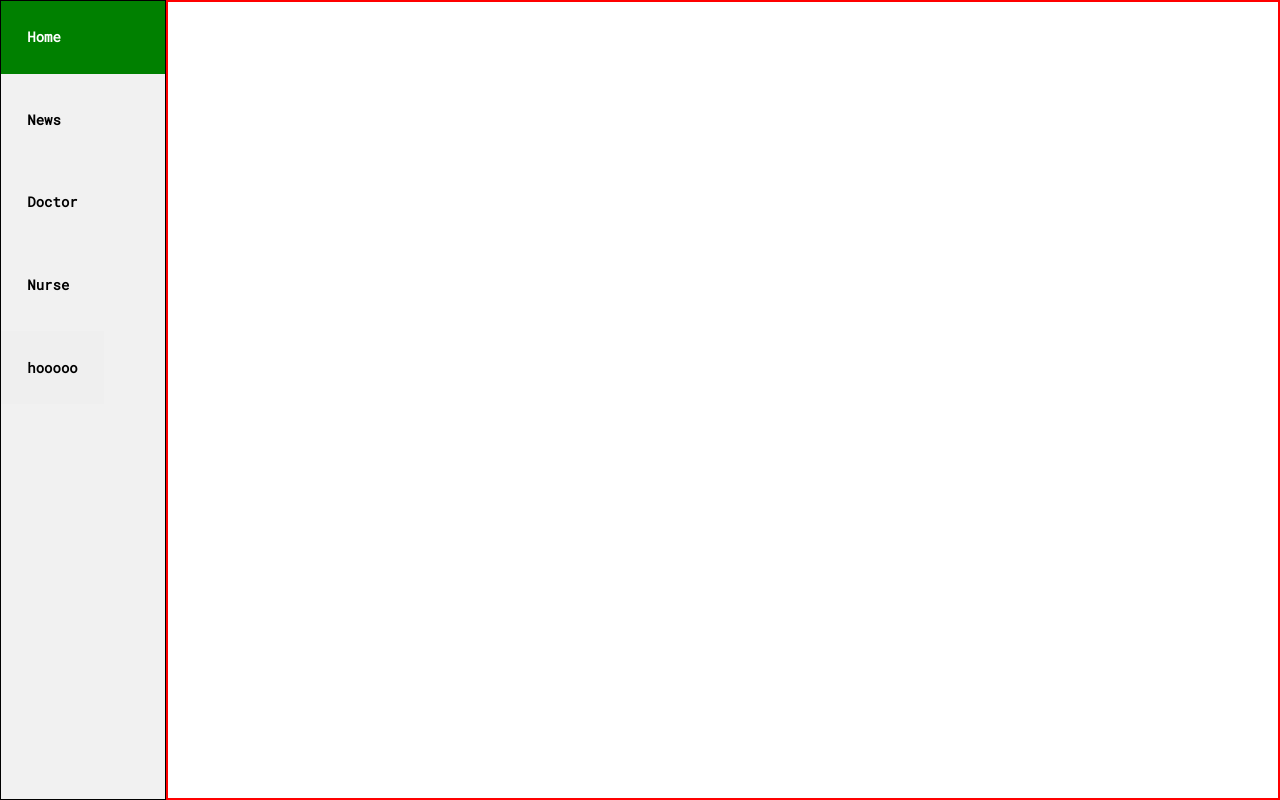
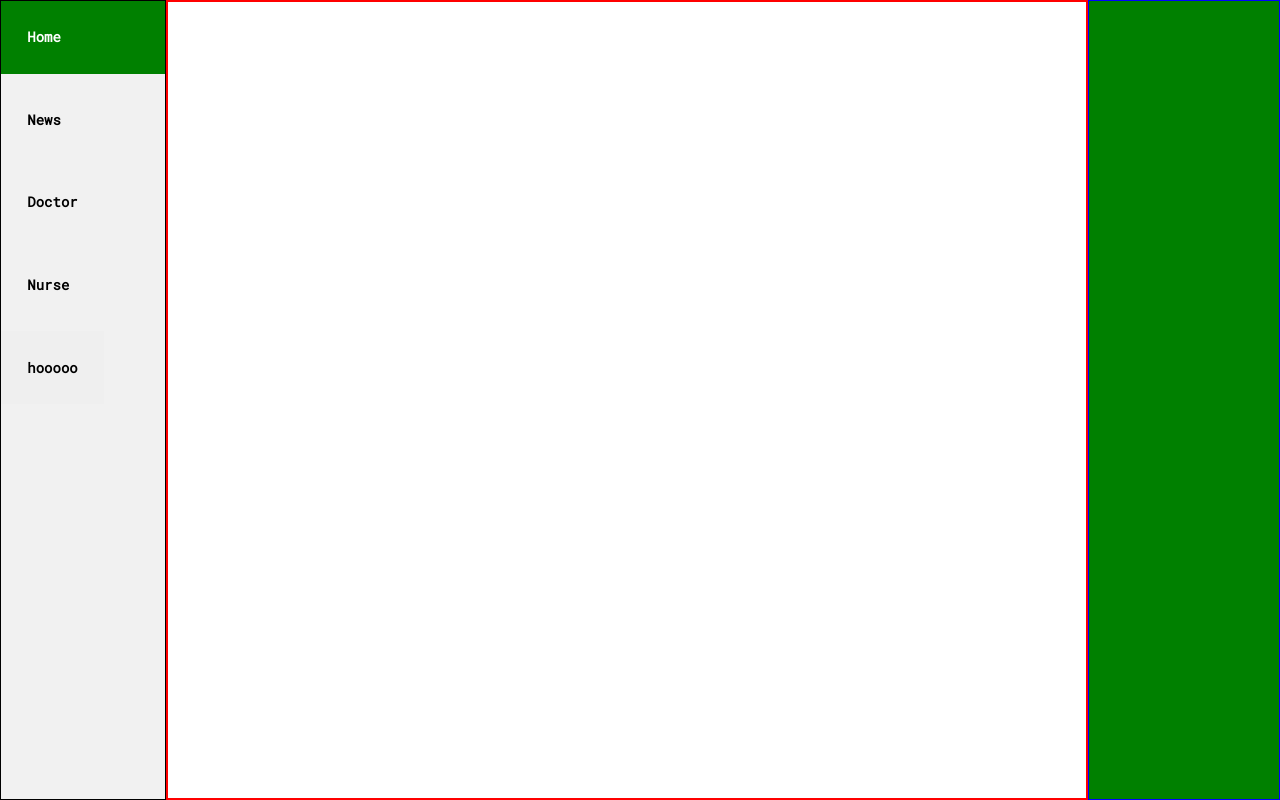
Before and after one commit to Randila/Project-Aid, a PHP site: page /dashboard.html in a window 1280 px wide. Run offline with PHP 8.4, Linux system fonts and the light colour scheme.

Commit message:
16th november done

```diff
--- a/Final Try/dashboard.css
+++ b/Final Try/dashboard.css
@@ -33,7 +33,7 @@ body {
 .content {
     margin-left: 13%;
     border: 2px solid red;
-    width: 87%;
+    width: 72%;
     height: 100%;
 }
 
@@ -64,3 +64,14 @@ button {
     height: 100%;
     width: 100%;
 }
+
+.rightDiv {
+    width: 15%;
+    height: 100%;
+    position: absolute;
+    top: 0%;
+    left: 85%;
+    transform: translate(0%, 0%);
+    background-color: green;
+    border: 1px solid blue;
+}
--- a/Final Try/dashboard.html
+++ b/Final Try/dashboard.html
@@ -33,6 +33,9 @@
         <div class="catTwo" style="display: none;" id="Newsdiv"></div>
         <div class="catThree" style="display: none;" id="Doctordiv" name="test" value="boooo"></div>
         <div class="catFour" style="display: none;" id="Nursediv"></div>
+    </div>
+    <div class="rightDiv ">
+
     </div>
 
 
```
